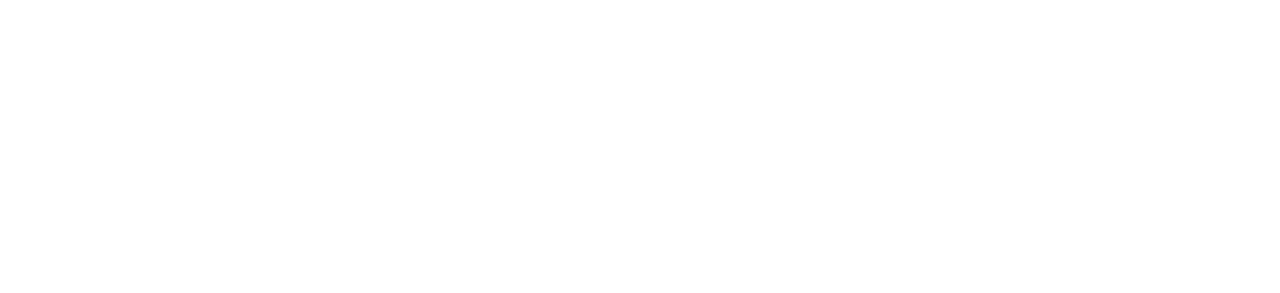
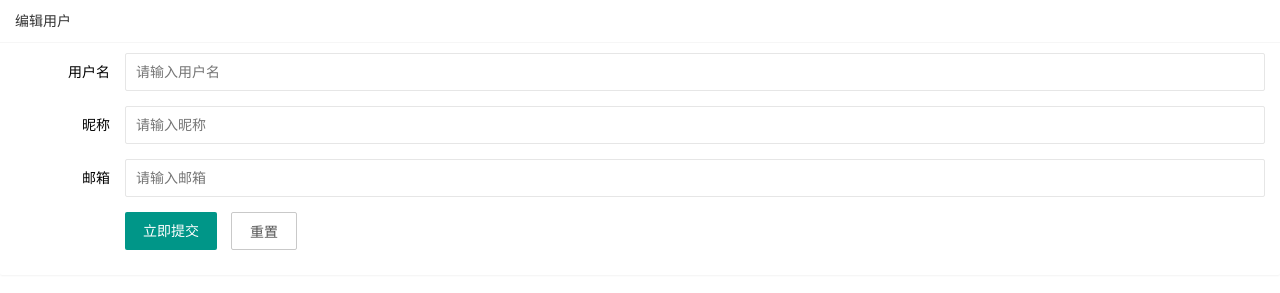
Before and after one commit to guokai1221/big_event_plus1, a plain HTML site: page bigevent-test-fe-static/user/edit.html in a window 1280 px wide. Drawn offline with Linux system fonts and the light colour scheme.

Commit message:
用户管理模块

```diff
--- a/bigevent-test-fe-static/user/add.html
+++ b/bigevent-test-fe-static/user/add.html
@@ -64,11 +64,15 @@
     </form>
 
 
-
+    <!-- layui的js -->
+    <script src="/assets/lib/layui/layui.all.js"></script>
+    <!--jquery.js  -->
     <script src="/assets/lib/jquery.js"></script>
+    <!-- 封装路径前缀的js -->
     <script src="/assets/js/common.js"></script>
-    <script src="/assets/lib/layui/layui.all.js"></script>
+    <!-- 定义模板的js -->
     <script src="/assets/lib/template-web.js"></script>
+    <!-- 自己的js -->
     <script src="/assets/js/user/add.js"></script>
 </body>
 
--- a/bigevent-test-fe-static/user/edit.html
+++ b/bigevent-test-fe-static/user/edit.html
@@ -0,0 +1,67 @@
+<!DOCTYPE html>
+<html lang="zh-CN">
+
+<head>
+    <meta charset="UTF-8">
+    <meta http-equiv="X-UA-Compatible" content="IE=edge">
+    <meta name="viewport" content="width=device-width, initial-scale=1.0">
+    <title>编辑用户</title>
+    <link rel="stylesheet" href="/assets/lib/layui/css/layui.css">
+</head>
+
+<body>
+    <div class="layui-card">
+        <div class="layui-card-header">编辑用户</div>
+        <div class="layui-card-body">
+            <!-- 添加用户表单 -->
+            <form class="layui-form" lay-filter='editForm' >
+                <!-- 用户名 -->
+                <input type="hidden" name="id">
+                <div class="layui-form-item">
+                    <label class="layui-form-label">用户名</label>
+                    <div class="layui-input-block">
+                        <input type="text" name="username" required lay-verify="required" placeholder="请输入用户名"
+                            autocomplete="off" class="layui-input">
+                    </div>
+                </div>
+                <!-- 昵称 -->
+                <div class="layui-form-item">
+                    <label class="layui-form-label">昵称</label>
+                    <div class="layui-input-block">
+                        <input type="text" name="nickname" required lay-verify="required" placeholder="请输入昵称"
+                            autocomplete="off" class="layui-input">
+                    </div>
+                </div>
+                <!-- 邮箱 -->
+                <div class="layui-form-item">
+                    <label class="layui-form-label">邮箱</label>
+                    <div class="layui-input-block">
+                        <input type="text" name="email" required lay-verify="required" placeholder="请输入邮箱"
+                            autocomplete="off" class="layui-input">
+                    </div>
+                </div>
+                <!-- 提交按钮 -->
+                <div class="layui-form-item">
+                    <div class="layui-input-block">
+                        <button class="layui-btn" lay-submit>立即提交</button>
+                        <button type="reset" class="layui-btn layui-btn-primary">重置</button>
+                    </div>
+                </div>
+            </form>
+        </div>
+    </div>
+
+    <!-- layui的js -->
+    <script src="/assets/lib/layui/layui.all.js"></script>
+    <!--jquery.js  -->
+    <script src="/assets/lib/jquery.js"></script>
+    <!-- 封装路径前缀的js -->
+    <script src="/assets/js/common.js"></script>
+    <!-- 定义模板的js -->
+    <script src="/assets/lib/template-web.js"></script>
+    <!-- 自己的js -->
+    <script src="/assets/js/user/edit.js"></script>
+
+</body>
+
+</html>
```
Also changed, not shown: bigevent-test-fe-static/user/user.html (+40 -6 lines).
